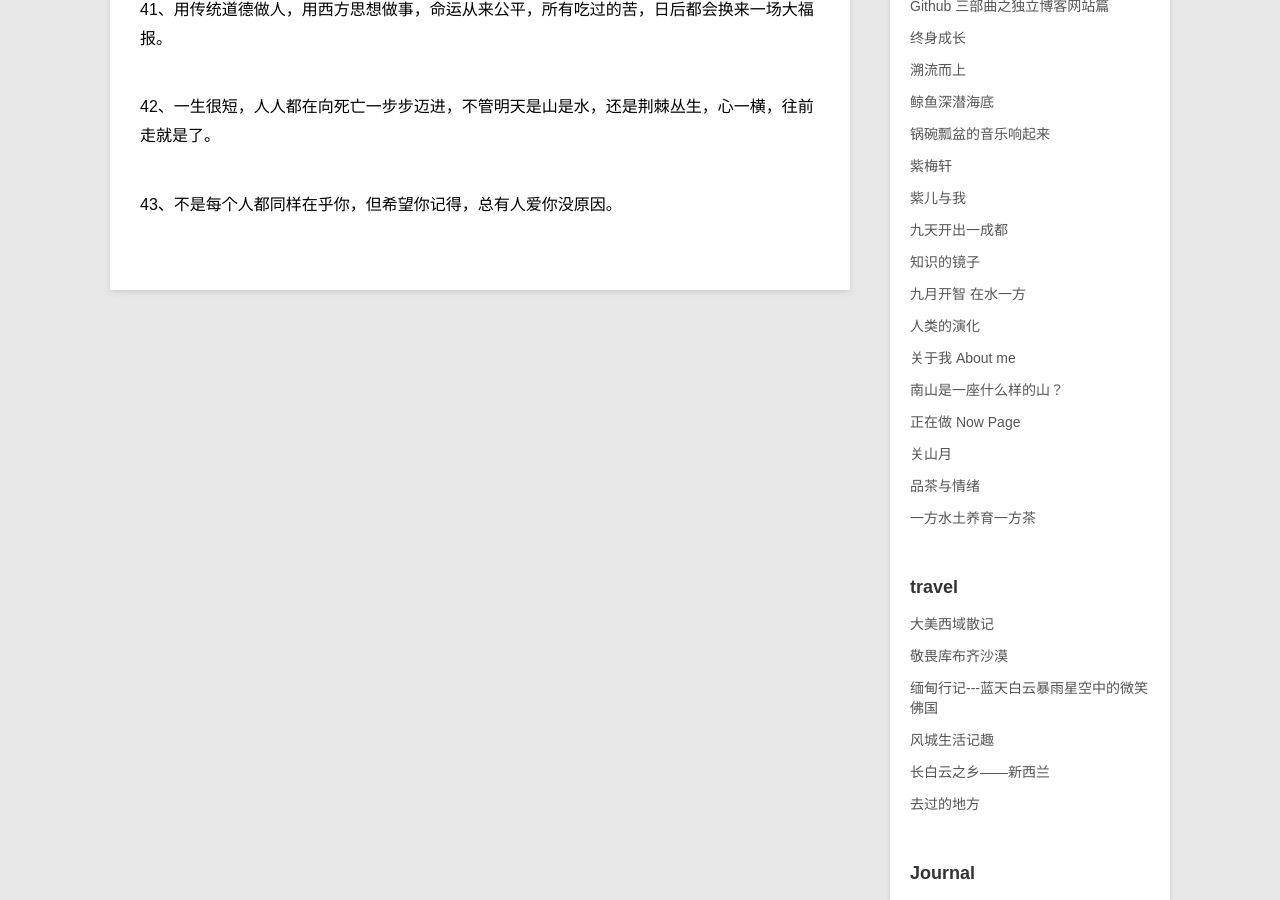
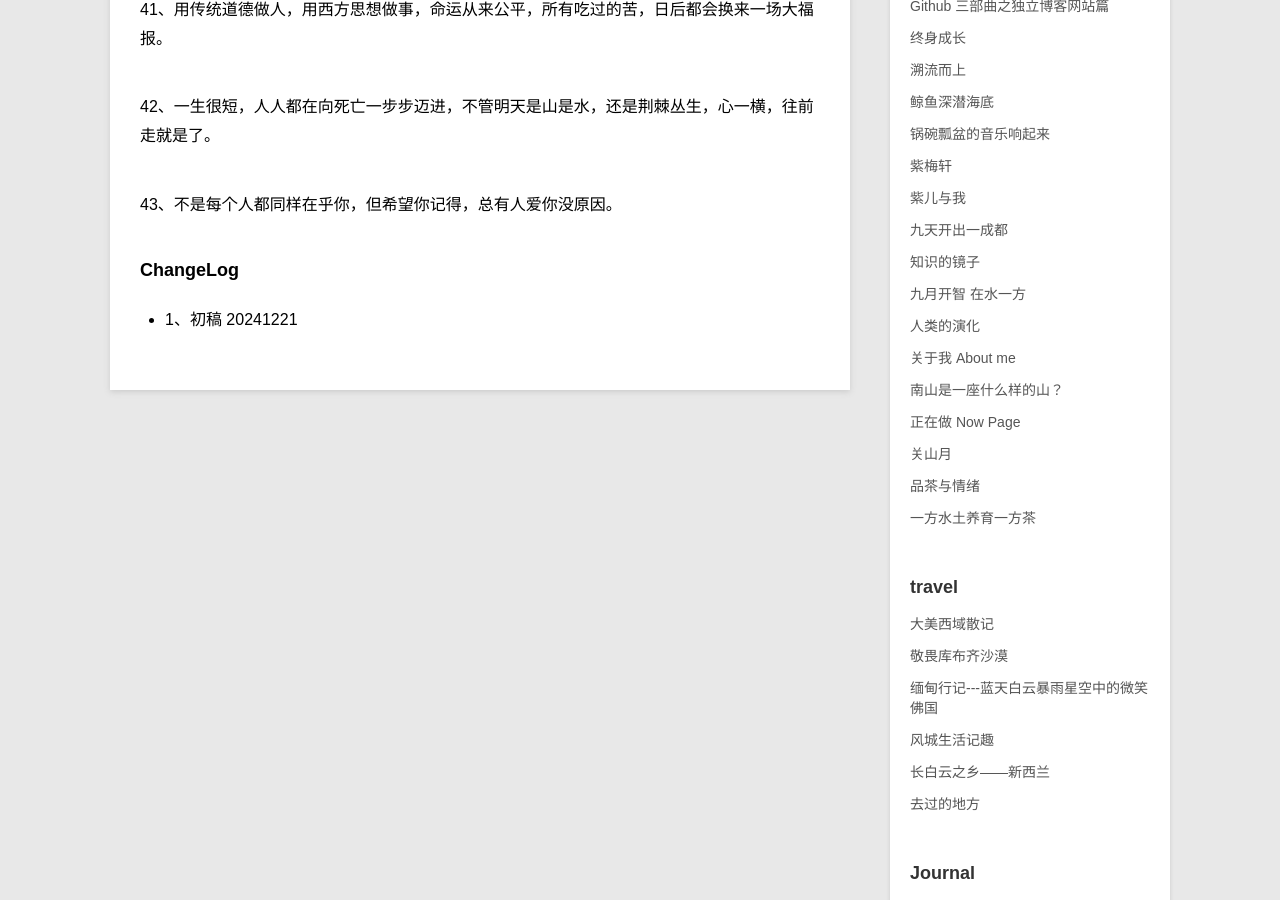
Before and after one commit to violettianjie/violettianjie.github.io, a Jekyll site: the page built from _posts/blog/2024-12-21-43ju.md, in a window 1280 px wide and 900 px high, scrolled down 3235 px. Built offline with Jekyll 4.4.1, drawn with Linux system fonts in a browser that asks for light colours; comment, search, counter and statistics services are not loaded; part of the change alters nothing that is shown.

Commit message:
Update 2024-12-21-43ju.md

```diff
--- a/_posts/blog/2024-12-21-43ju.md
+++ b/_posts/blog/2024-12-21-43ju.md
@@ -93,3 +93,29 @@ category: blog
 42、一生很短，人人都在向死亡一步步迈进，不管明天是山是水，还是荆棘丛生，心一横，往前走就是了。
 
 43、不是每个人都同样在乎你，但希望你记得，总有人爱你没原因。
+
+
+### ChangeLog
+
+- 1、初稿 20241221
+
+<div id="disqus_thread"></div>
+<script>
+
+/**
+*  RECOMMENDED CONFIGURATION VARIABLES: EDIT AND UNCOMMENT THE SECTION BELOW TO INSERT DYNAMIC VALUES FROM YOUR PLATFORM OR CMS.
+*  LEARN WHY DEFINING THESE VARIABLES IS IMPORTANT: https://disqus.com/admin/universalcode/#configuration-variables*/
+/*
+var disqus_config = function () {
+this.page.url = https://violettianjie.github.io;  // Replace PAGE_URL with your page's canonical URL variable
+this.page.identifier = https://violettianjie.github.io; // Replace PAGE_IDENTIFIER with your page's unique identifier variable
+};
+*/
+(function() { // DON'T EDIT BELOW THIS LINE
+var d = document, s = d.createElement('script');
+s.src = 'https://https-violettianjie-github-io-1.disqus.com/embed.js';
+s.setAttribute('data-timestamp', +new Date());
+(d.head || d.body).appendChild(s);
+})();
+</script>
+<noscript>Please enable JavaScript to view the <a href="https://disqus.com/?ref_noscript">comments powered by Disqus.</a></noscript>
```
